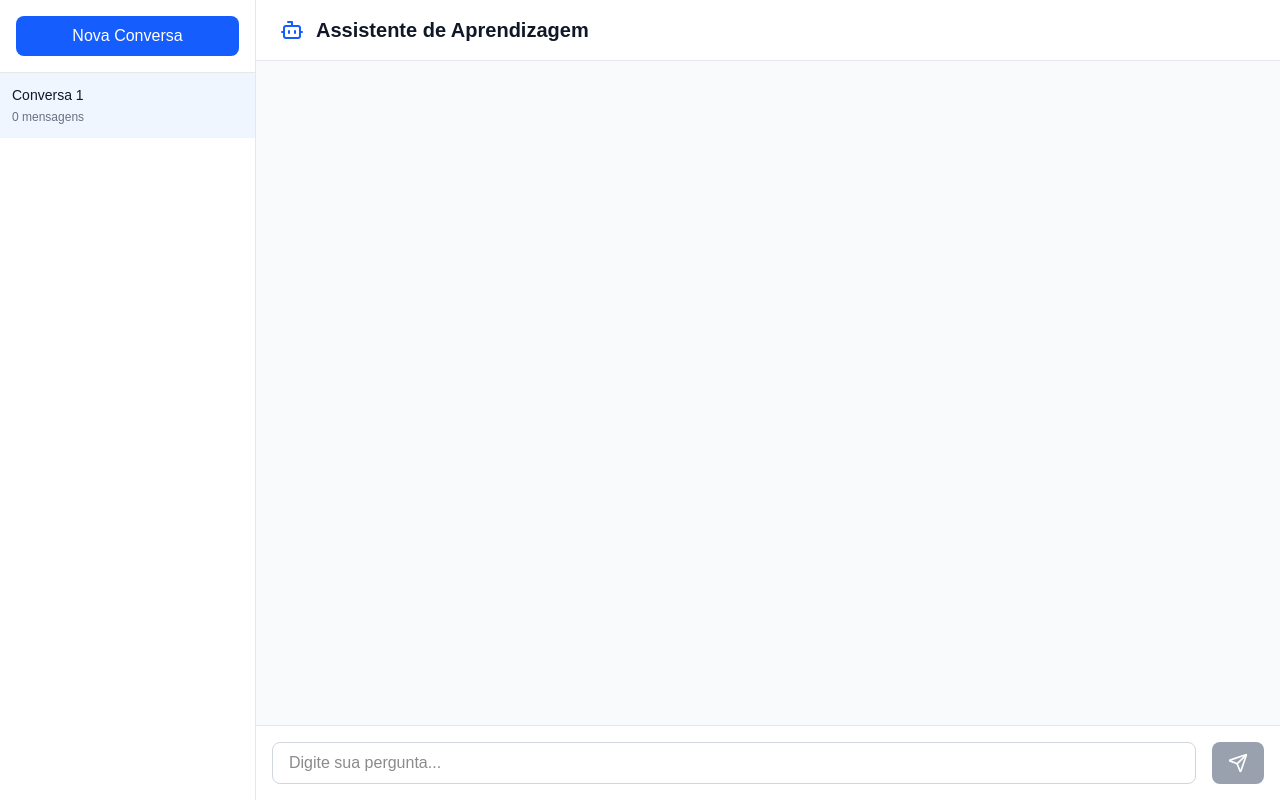
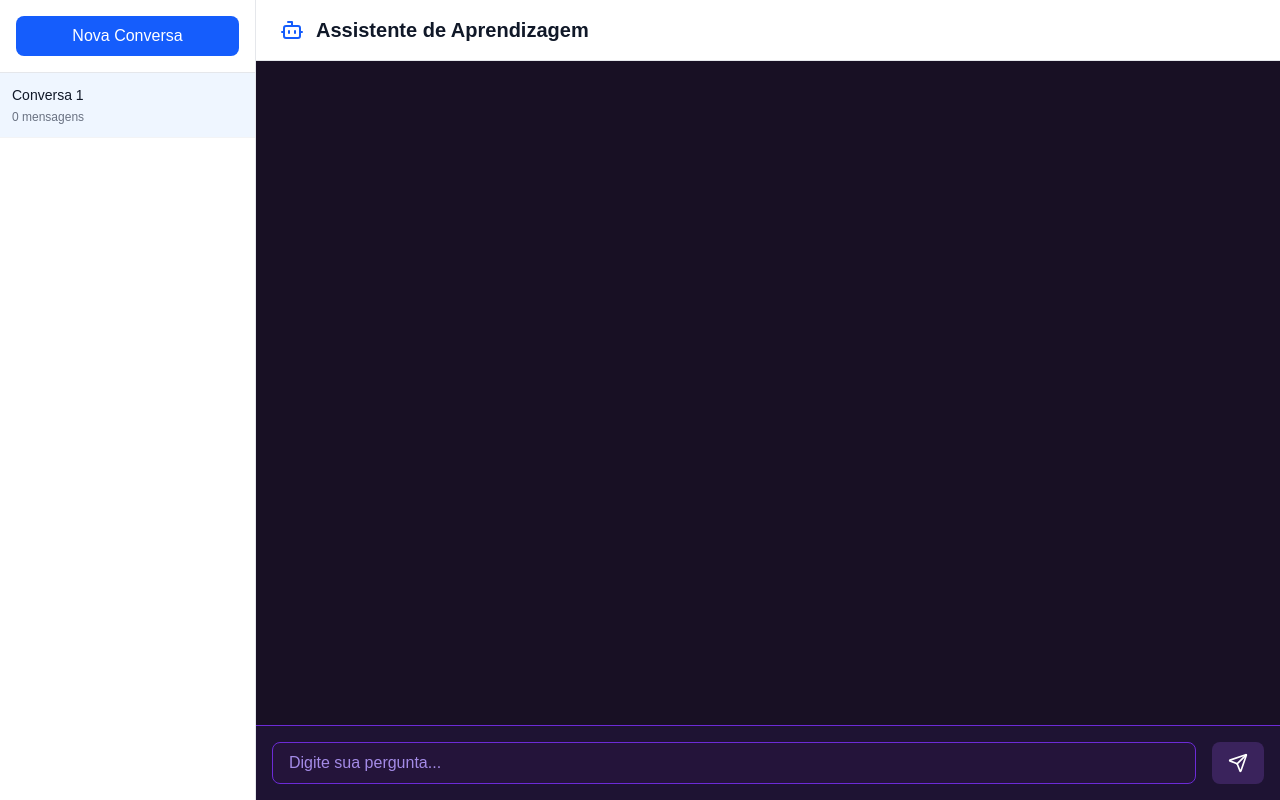
Before and after one commit to caduhandrade/ai-aprendizagem-frontend, a Next.js app: page / in a window 1280 px wide. Built offline with nearby package versions, Linux system fonts and the light colour scheme.

Commit message:
ajuste css

```diff
--- a/src/components/ChatBot.tsx
+++ b/src/components/ChatBot.tsx
@@ -217,7 +217,7 @@ export default function ChatBot() {
   };
 
   return (
-    <div className="flex h-screen bg-gray-50">
+    <div className="flex h-screen bg-[#181024]">
       {/* Sidebar */}
       <div className="w-64 bg-white border-r border-gray-200 flex flex-col">
         <div className="p-4 border-b border-gray-200">
@@ -333,21 +333,21 @@ export default function ChatBot() {
         </div>
 
         {/* Input Area */}
-        <div className="bg-white border-t border-gray-200 p-4">
+        <div className="bg-[#1e1333] border-t border-[#6c2bd7] p-4">
           <div className="flex space-x-4">
             <textarea
               value={inputValue}
               onChange={(e) => setInputValue(e.target.value)}
               onKeyDown={handleKeyPress}
               placeholder="Digite sua pergunta..."
-              className="flex-1 border border-gray-300 rounded-lg px-4 py-2 focus:outline-none focus:ring-2 focus:ring-blue-500 focus:border-transparent resize-none"
+              className="flex-1 border border-[#6c2bd7] bg-[#24143a] text-[#cfc3f7] rounded-lg px-4 py-2 focus:outline-none focus:ring-2 focus:ring-[#8f4fff] focus:border-transparent resize-none placeholder:text-[#a48be7]"
               rows={1}
               disabled={isLoading}
             />
             <button
               onClick={sendMessage}
               disabled={!inputValue.trim() || isLoading}
-              className="bg-blue-600 text-white rounded-lg px-4 py-2 hover:bg-blue-700 disabled:bg-gray-400 disabled:cursor-not-allowed transition-colors"
+              className="bg-[#6c2bd7] text-white rounded-lg px-4 py-2 hover:bg-[#8f4fff] disabled:bg-[#3a235c] disabled:cursor-not-allowed transition-colors"
             >
               <Send className="w-5 h-5" />
             </button>
```
